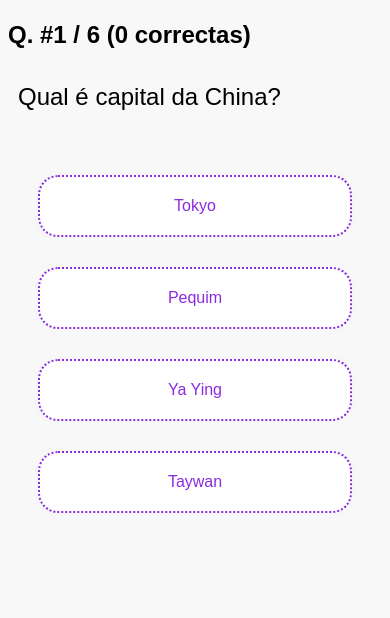
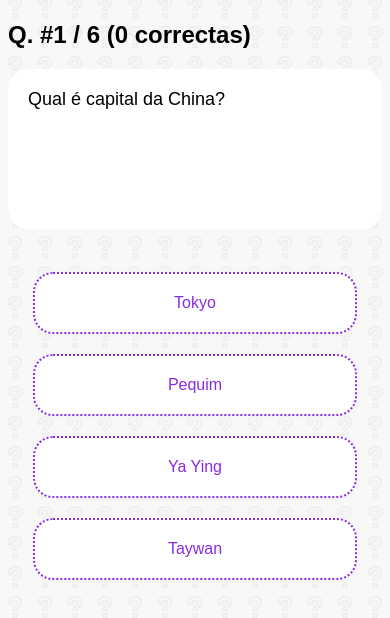
Before and after one commit to advancedtechspace/quiz, a plain HTML site: page index.html in a window 390 px wide. Drawn offline with Linux system fonts and the light colour scheme.

Commit message:
Basic style

```diff
--- a/css/index.css
+++ b/css/index.css
@@ -19,7 +19,7 @@
 }
 
 .answers button {
-  margin: 10px;
+  margin: 5px;
   border: none;
   background-color: #fff;
   color: blueviolet;
@@ -43,8 +43,11 @@
   }
 
   .question {
-    padding: 10px;
+    padding: 20px;
     min-height: unset;
     background-color: unset;
+    min-height: 120px;
+    font-size: 18px;
+    background-color: #fff;
   }
 }
--- a/css/main.css
+++ b/css/main.css
@@ -1,4 +1,5 @@
 body {
+    background: url(../assets/img/logo-o.svg) repeat center center/30px;
     background-color: #f8f8f8;
 }
 
```
Also changed, not shown: assets/img/logo-o.svg (added).
